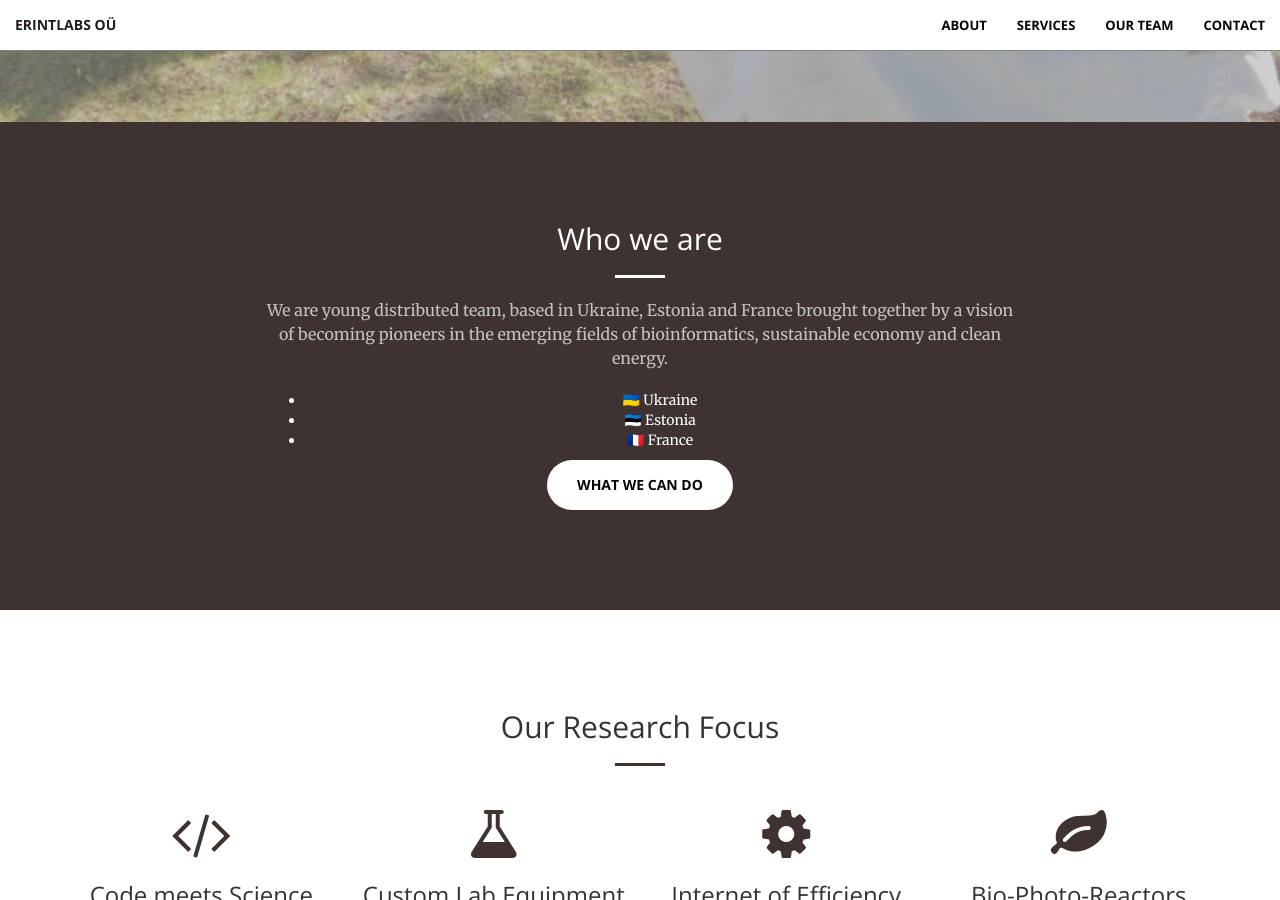
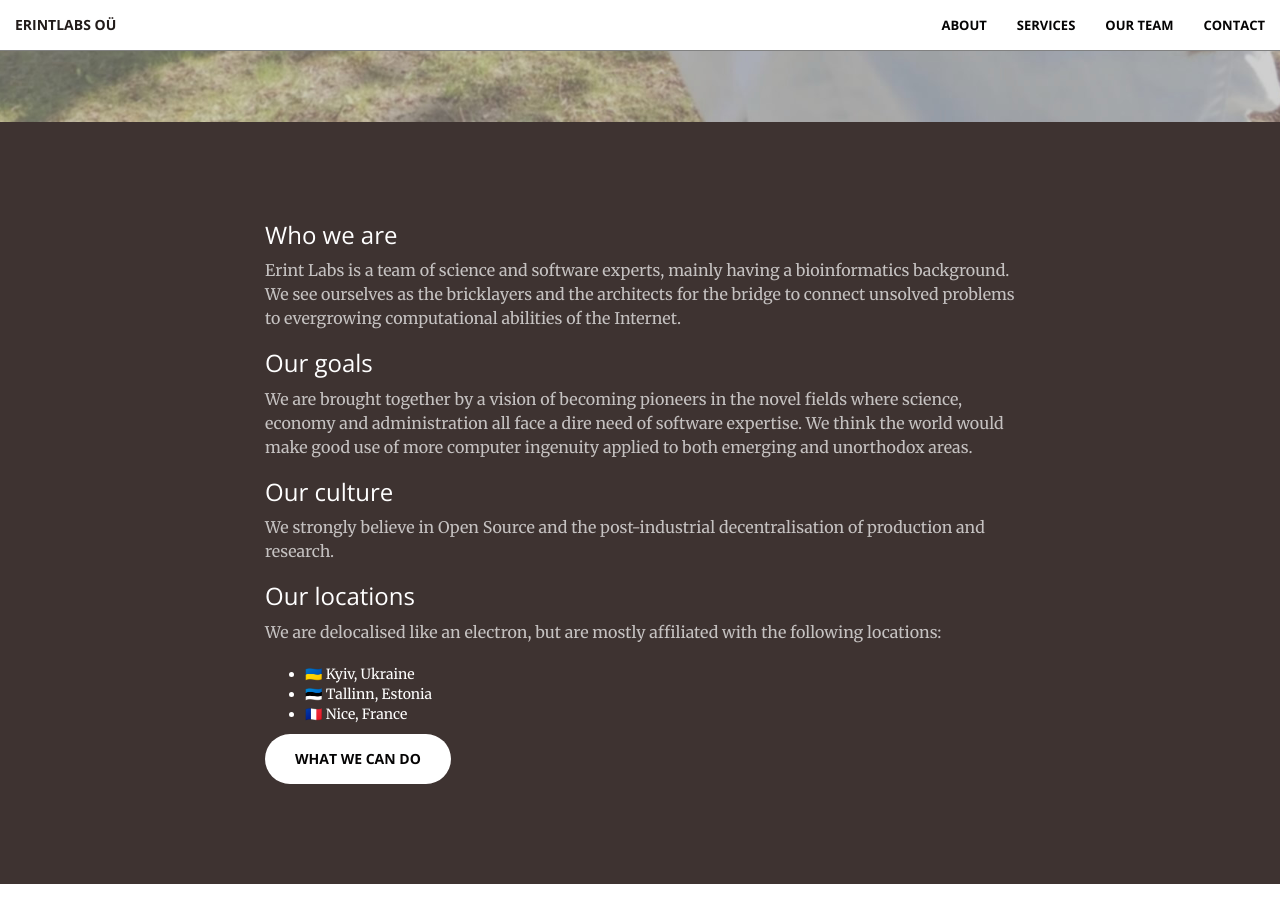
Before and after one commit to Ecognize/Ecognize.github.io, a Jekyll site: the page built from en/index.html, in a window 1280 px wide and 900 px high, scrolled down 778 px. Built offline with Jekyll 4.4.1, drawn with Linux system fonts in a browser that asks for light colours; some of the changed text lies outside the part shown.

Commit message:
About section update

```diff
--- a/_config.yml
+++ b/_config.yml
@@ -35,11 +35,6 @@
     values:
       lang: ru
 
-# Candidates for removal:
-# who_we_are_head
-# page_head
-# what_we_do_head
-
 # Translations table
 # TODO: is there a way to make it a separate file pretty please?
 # WARNING: for typographic discipline reasons, single quotation marks are NOT
@@ -48,11 +43,17 @@
 t:
   en:
     page_head:          'Erint Labs OÜ — software + science = ❤'
-    who_we_are_head:    'Who we are'
-    who_we_are_txt:     'We are young distributed team, based in Ukraine, Estonia and France brought together by a vision of becoming pioneers in the emerging fields of bioinformatics, sustainable economy and clean energy.'
+    about_who_head:     'Who we are'
+    about_who_text:     'Erint Labs is a team of science and software experts, mainly having a bioinformatics background. We see ourselves as the bricklayers and the architects for the bridge to connect unsolved problems to evergrowing computational abilities of the Internet.'
+    about_what_head:    'Our goals'
+    about_what_text:    'We are brought together by a vision of becoming pioneers in the novel fields where science, economy and administration all face a dire need of software expertise. We think the world would make good use of more computer ingenuity applied to both emerging and unorthodox areas.'
+    about_how_head:     'Our culture'
+    about_how_text:     'We strongly believe in Open Source and the post-industrial decentralisation of production and research.'
+    about_where_head:   'Our locations'
+    about_where_text:   'We are delocalised like an electron, but are mostly affiliated with the following locations:'
     what_we_do_head:    'What we can do'
     contact_head:       'Let’s Get In Touch!'
-    contact_txt:        'Ready to start your next project with us? That’s great! Give us a call or send us an email and we will get back to you as soon as possible!'
+    contact_txt:        'Are you puzzled with an issue that needs computational cracking? Do you have an interesting project you would love to outsource? Don’t hesitate to contact us:'
     logo_alt:           'ErintLabs Logo'
     big_head:           'Your bioinformatics & biotechnology partner'
     ui_more_info:       'Find Out More'
@@ -76,13 +77,19 @@
     company_address1:   '6 Sepapaja Str.'
     company_address2:   'Tallinn, EE-15551'
     company_address3:   'ESTONIA'
-    ukraine:            'Ukraine'
-    estonia:            'Estonia'
-    france:             'France'
+    ukraine:            'Kyiv, Ukraine'
+    estonia:            'Tallinn, Estonia'
+    france:             'Nice, France'
   uk:
     page_head:          '~'
-    who_we_are_head:    '~'
-    who_we_are_txt:     '~'
+    about_who_head:     '~'
+    about_who_text:     '~'
+    about_what_head:    '~'
+    about_what_text:    '~'
+    about_how_head:     '~'
+    about_how_text:     '~'
+    about_where_head:   '~'
+    about_where_text:   '~'
     what_we_do_head:    '~'
     contact_head:       '~'
     contact_txt:        '~'
@@ -109,13 +116,19 @@
     company_address1:   'вул. Сепапая, буд. 6'
     company_address2:   'м. Таллінн, EE-15551'
     company_address3:   'ЕСТОНІЯ'
-    ukraine:            'Україна'
-    estonia:            'Естонія'
-    france:             'Франція'
+    ukraine:            'Київ, Україна'
+    estonia:            'Таллінн, Естонія'
+    france:             'Ніцца, Франція'
   fr:
     page_head:          '~'
-    who_we_are_head:    '~'
-    who_we_are_txt:     '~'
+    about_who_head:     '~'
+    about_who_text:     '~'
+    about_what_head:    '~'
+    about_what_text:    '~'
+    about_how_head:     '~'
+    about_how_text:     '~'
+    about_where_head:   '~'
+    about_where_text:   '~'
     what_we_do_head:    '~'
     contact_head:       '~'
     contact_txt:        '~'
@@ -142,13 +155,19 @@
     company_address1:   '6 rue Sepapaja'
     company_address2:   'EE-15551 Tallinn'
     company_address3:   'ESTONIE'
-    ukraine:            'Ukraine'
-    estonia:            'Estonie'
-    france:             'France'
+    ukraine:            'Kiev, Ukraine'
+    estonia:            'Tallinn, Estonie'
+    france:             'Nice, France'
   ru:
     page_head:          '~'
-    who_we_are_head:    '~'
-    who_we_are_txt:     '~'
+    about_who_head:     '~'
+    about_who_text:     '~'
+    about_what_head:    '~'
+    about_what_text:    '~'
+    about_how_head:     '~'
+    about_how_text:     '~'
+    about_where_head:   '~'
+    about_where_text:   '~'
     what_we_do_head:    '~'
     contact_head:       '~'
     contact_txt:        '~'
@@ -175,6 +194,6 @@
     company_address1:   'ул. Сепапая, д. 6'
     company_address2:   'г. Таллин, EE-15551'
     company_address3:   'ЭСТОНИЯ'
-    ukraine:            'Украина'
-    estonia:            'Эстония'
-    france:             'Франция'
+    ukraine:            'Киев, Украина'
+    estonia:            'Таллин, Эстония'
+    france:             'Ницца, Франция'
--- a/_includes/about.html
+++ b/_includes/about.html
@@ -1,10 +1,18 @@
 <section class="bg-primary" id="about">
     <div class="container">
         <div class="row">
-            <div class="col-lg-8 col-lg-offset-2 text-center">
-                <h2 class="section-heading">{{ site.t[page.lang].who_we_are_head }}</h2>
-                <hr class="light">
-                <p class="text-faded">{{ site.t[page.lang].who_we_are_txt }}</p>
+            <div class="col-lg-8 col-lg-offset-2 text-left">
+                <h3 class="section-heading">{{ site.t[page.lang].about_who_head }}</h3>
+                <p class="text-faded">{{ site.t[page.lang].about_who_text }}</p>
+
+                <h3 class="section-heading">{{ site.t[page.lang].about_what_head }}</h3>
+                <p class="text-faded">{{ site.t[page.lang].about_what_text }}</p>
+
+                <h3 class="section-heading">{{ site.t[page.lang].about_how_head }}</h3>
+                <p class="text-faded">{{ site.t[page.lang].about_how_text }}</p>
+
+                <h3 class="section-heading">{{ site.t[page.lang].about_where_head }}</h3>
+                <p class="text-faded">{{ site.t[page.lang].about_where_text }}</p>
                 <ul> <!--TODO @lyssdod prettify this style here pls-->
                   <li>🇺🇦 {{ site.t[page.lang].ukraine }}</li>
                   <li>🇪🇪 {{ site.t[page.lang].estonia }}</li>
```
